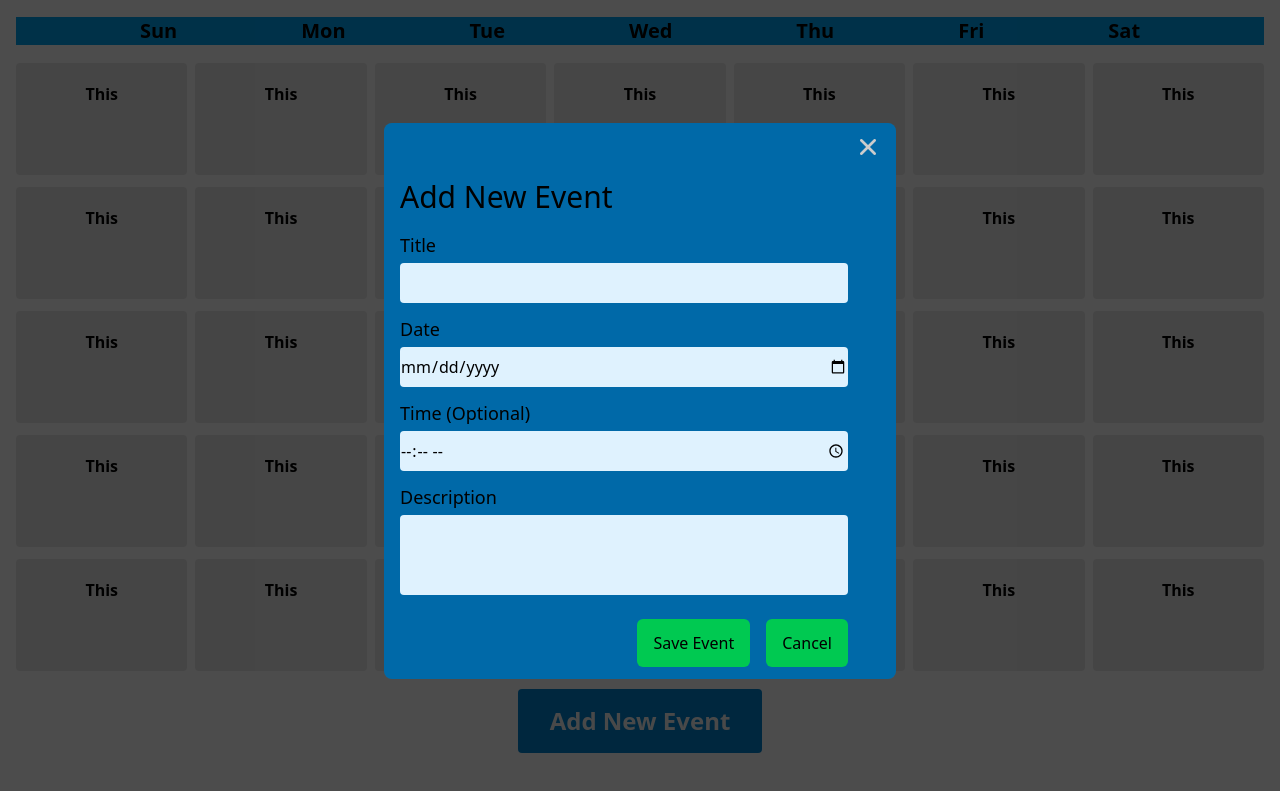
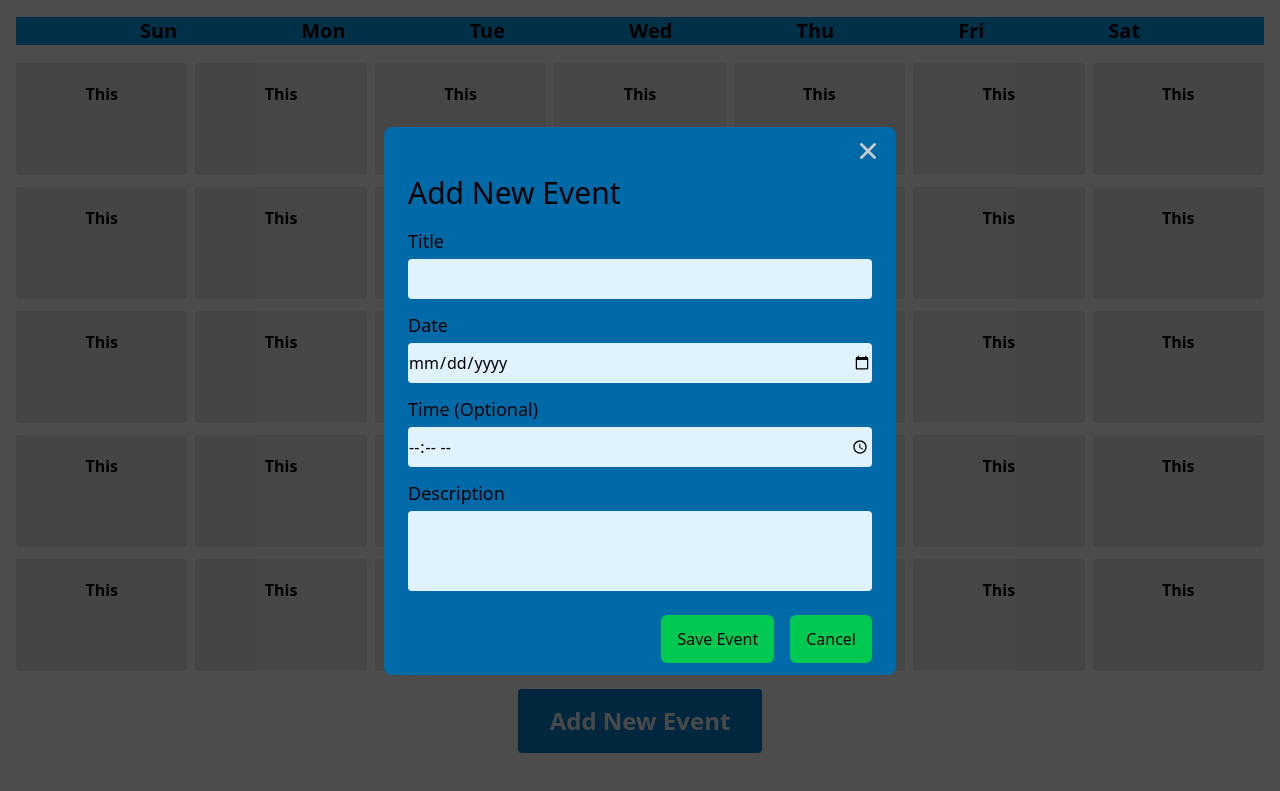
Before and after one commit to eddyfranc/Calendar_Event_Planner, a plain HTML site: page index.html in a window 1280 px wide. Both pictures are taken after a click on the button "Add New Event". Shown: the part 87-878 px from the top of the page. Drawn offline with nearby package versions, Linux system fonts and the light colour scheme.

Commit message:
Semantic and Styling added to Events Page

```diff
--- a/Script.js
+++ b/Script.js
@@ -62,3 +62,16 @@ function closeModal(e, clickedOutside) {
             modal.classList.add("hide");
     } else modal.classList.add("hide");
 }
+
+
+
+//Handle the hover effect on the x-icon image
+const xIcon = document.querySelector(".x-icon");
+
+xIcon.onmouseover = function() {
+    xIcon.src = 'Images/Icons/xdark.png';
+};
+
+xIcon.onmouseout = function() {
+    xIcon.src = 'Images/Icons/xlight.png';
+};
--- a/index.html
+++ b/index.html
@@ -1,24 +1,24 @@
 <!DOCTYPE html>
 <html lang="en">
   <head>
-    <meta charset="UTF-8">
-    <meta name="viewport" content="width=device-width, initial-scale=1.0">
+    <meta charset="UTF-8" />
+    <meta name="viewport" content="width=device-width, initial-scale=1.0" />
     <title>Calendar</title>
-    <link rel="stylesheet" href="style.css">
+    <link rel="stylesheet" href="style.css" />
     <script src="https://cdn.jsdelivr.net/npm/@tailwindcss/browser@4"></script>
-
   </head>
   <body>
     <div class="calendar_card mb-10">
       <div class="Calendar_header flex justify-between m-5">
-            <button><img src="Images/Icons/previous.png" alt=""></button>
+        <button><img src="Images/Icons/previous.png" alt="" /></button>
         <div class="Calendar_header_content inline-block">
-                <h2 class="text-3xl font-bold ">May</h2>
+          <h2 class="text-3xl font-bold">May</h2>
           <p class="text-lg text-center">2025</p>
         </div>
-            <button><img src="Images/Icons/next (1).png" alt=""></button>
+        <button><img src="Images/Icons/next (1).png" alt="" /></button>
       </div>
-        <div class="week font-bold text-xl bg-sky-500 flex justify-evenly ml-4 mr-4">
+      <div
+        class="week font-bold text-xl bg-sky-500 flex justify-evenly ml-4 mr-4">
         <div>Sun</div>
         <div>Mon</div>
         <div>Tue</div>
@@ -27,43 +27,78 @@
         <div>Fri</div>
         <div>Sat</div>
       </div>
-        <div class="dates grid grid-cols-7 gap-2 m-4" id="date">
-        </div>
-        <div class="Event_btn flex justify-center ">
-            <button class="bg-sky-600 pt-4 pb-4 pl-8 pr-8 text-stone-100 text-2xl font-semibold rounded-sm" id="openEvent">Add New Event</button>
+      <div class="dates grid grid-cols-7 gap-2 m-4" id="date"></div>
+      <div class="Event_btn flex justify-center">
+        <button
+          class="bg-sky-600 pt-4 pb-4 pl-8 pr-8 text-stone-100 text-2xl font-semibold rounded-sm"
+          id="openEvent"
+        >
+          Add New Event
+        </button>
       </div>
     </div>
     <div class="events_modal hide">
       <div class="events_grid grid place-items-center h-full">
-            <div class=" events w-lg bg-sky-700 mt-4 rounded-lg">
-                <div class="flex justify-end "><a href="#" class="close-modal-btn"><img src="Images/Icons/xlight.png" alt="xlight" class="mr-5 mb-2 mt-4" /></a></div>
+        <div class="events w-lg bg-sky-700 mt-4 rounded-lg">
+          <div class="flex justify-end mr-5 mb-2 mt-4">
+            <a  href="#" class="close-modal-btn"
+              ><img
+                src="Images/Icons/xlight.png"
+                alt="xlight"
+                class="x-icon"
+            /></a>
+          </div>
           <form action="">
-                  <h2 class="text-3xl mt-4 mb-4 ml-4">Add New Event</h2>
+            <h2 class="text-3xl mt-4 mb-4 ml-6">Add New Event</h2>
             <div>
-                    <label for="title" class="block text-lg ml-4">Title</label>
-                    <input type="text" id="title" class="w-md bg-sky-100 ml-4 mr-4 mt-1 mb-3 h-10 rounded-sm"/>
+              <label for="title" class="block text-lg ml-6">Title</label>
+              <input
+                type="text"
+                id="title"
+                class="w-[29rem] bg-sky-100 ml-6 mr-4 mt-1 mb-3 h-10 rounded-sm"
+              />
 
-                    <label for="date" class="block text-lg ml-4">Date</label>
-                    <input type="date" id="date" class="w-md bg-sky-100 ml-4 mr-4 mt-1 mb-3 h-10 rounded-sm" />
+              <label for="date" class="block text-lg ml-6">Date</label>
+              <input
+                type="date"
+                id="date"
+                class="w-[29rem] bg-sky-100 ml-6 mr-4 mt-1 mb-3 h-10 rounded-sm"
+              />
 
-                    <label for="time" class="block text-lg ml-4">Time (Optional)</label>
-                    <input type="time" id="time" class="w-md bg-sky-100 ml-4 mr-4 mt-1 mb-3 h-10 rounded-sm" />
+              <label for="time" class="block text-lg ml-6"
+                >Time (Optional)</label
+              >
+              <input
+                type="time"
+                id="time"
+                class="w-[29rem] bg-sky-100 ml-6 mr-4 mt-1 mb-3 h-10 rounded-sm"
+              />
 
-                    <label for="description" class="block text-lg ml-4">Description</label>
-                    <input type="message" id="description"  class="w-md bg-sky-100 ml-4 mr-4 mt-1 mb-3 h-20 rounded-sm"/>
+              <label for="description" class="block text-lg ml-6"
+                >Description</label
+              >
+              <input
+                type="message"
+                id="description"
+                class="w-[29rem] bg-sky-100 ml-6 mr-4 mt-1 mb-3 h-20 rounded-sm"
+              />
             </div>
             <div class="flex justify-end">
-                    <button class="mt-3 mb-3 ml-2 mr-2 bg-green-500 pt-3 pb-3 pr-4 pl-4 rounded-md">Save Event</button>
-                    <button class="close-modal-btn mt-3 mb-3 ml-2 mr-12 bg-green-500 pt-3 pb-3 pr-4 pl-4 rounded-md">Cancel</button>
+              <button
+                class="mt-3 mb-3 ml-2 mr-2 bg-green-500 pt-3 pb-3 pr-4 pl-4 rounded-md"
+              >
+                Save Event
+              </button>
+              <button
+                class="close-modal-btn mt-3 mb-3 ml-2 mr-6 bg-green-500 pt-3 pb-3 pr-4 pl-4 rounded-md"
+              >
+                Cancel
+              </button>
             </div>
           </form>
         </div>
-
+      </div>
     </div>
     <script src="Script.js"></script>
   </body>
 </html>
-
-
-
-<!-- removed - 36 - grid place-items-center -->
--- a/style.css
+++ b/style.css
@@ -13,11 +13,6 @@
 .event_div_style {
     height: 8vh;
 }
-
-.hidden {
-    display: none;
-}
-
 
 
 .dates_style:hover {
```
Lines whose indentation alone changed are shown as unchanged.
